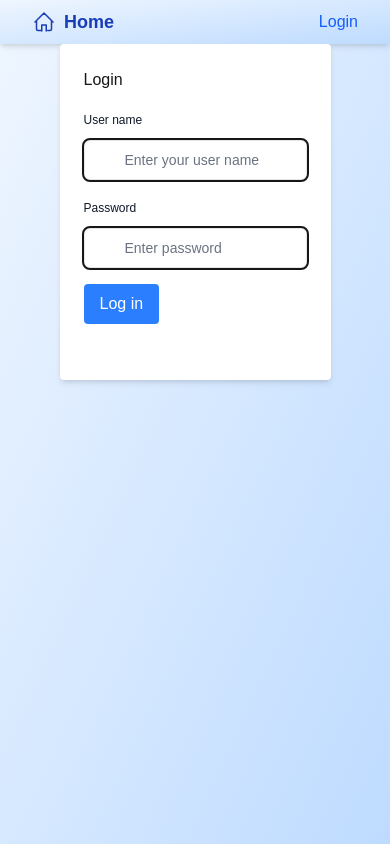
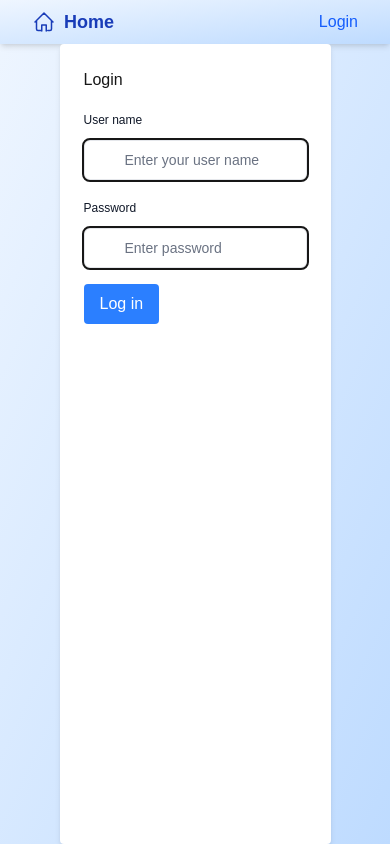
Before and after one commit to IsaacLea/ai-service-manual, a Next.js app: page /login in a window 390 px wide. Built offline with nearby package versions, Linux system fonts and the light colour scheme; no server answers.

Commit message:
Prevent scroll on mobile

```diff
--- a/src/app/layout.tsx
+++ b/src/app/layout.tsx
@@ -37,7 +37,7 @@ export default async function RootLayout({
   return (
     <html lang="en">
       <body>
-        <div className="flex flex-col min-h-screen bg-gradient-to-br from-blue-50 to-blue-200 overflow-y-hidden">
+        <div className="flex flex-col h-[100dvh] bg-gradient-to-br from-blue-50 to-blue-200">
           <header className="w-full flex justify-between items-center px-8 py-2 shadow-md bg-gradient-to-br from-blue-50 to-blue-200">
             <Link
               href="/"
```
